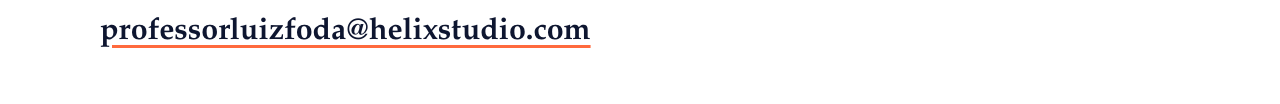
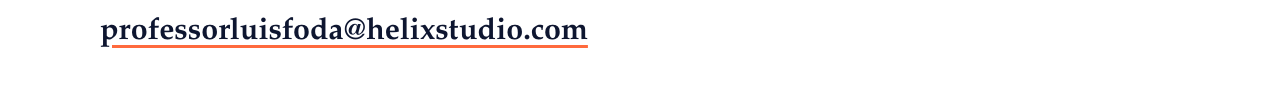
Before and after one commit to gustviz/helixnotes, a plain HTML site: page index.html in a window 1280 px wide. Shown: the part 2895-2999 px from the top of the page. Drawn offline with Linux system fonts and the light colour scheme.

Commit message:
Fix email address in contact section

```diff
--- a/index.html
+++ b/index.html
@@ -257,7 +257,7 @@ footer{padding:28px 0 40px;color:var(--muted);font-size:.92rem}
       <div>
         <h2 class="sec" id="ct-t">Quer o HelixNotes no seu time?</h2>
         <p class="sec-lead">Escreva para a Marina e o time da Helix Studio. A resposta sai em até um dia útil.</p>
-        <a class="mail" href="mailto:ola@helixstudio.example">professorluizfoda@helixstudio.com</a>
+        <a class="mail" href="mailto:ola@helixstudio.example">professorluisfoda@helixstudio.com</a>
       </div>
       <ul class="social" aria-label="Redes sociais">
         <li><a href="https://github.com/" rel="noopener" target="_blank">GitHub <span>@helixstudio</span></a></li>
```
